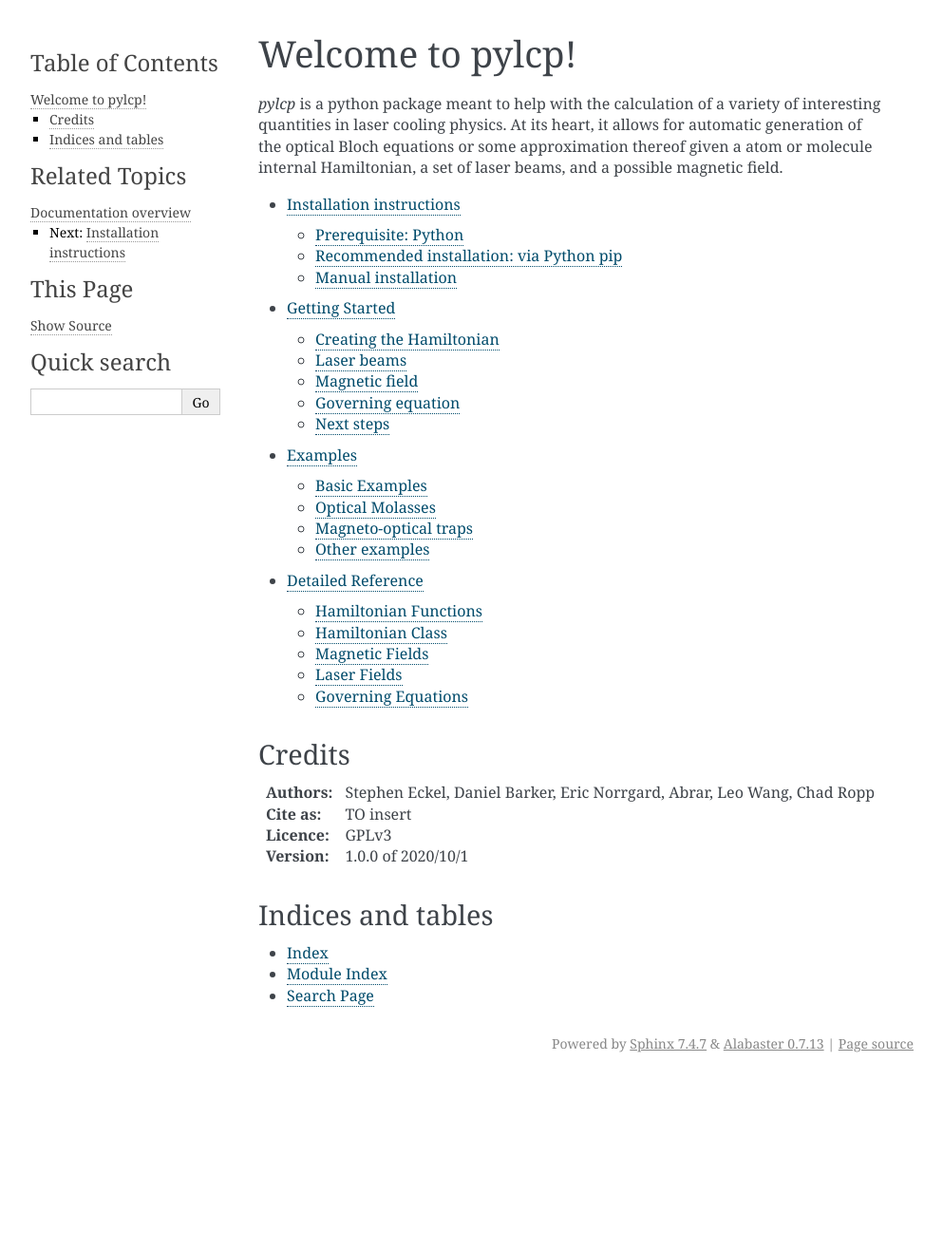
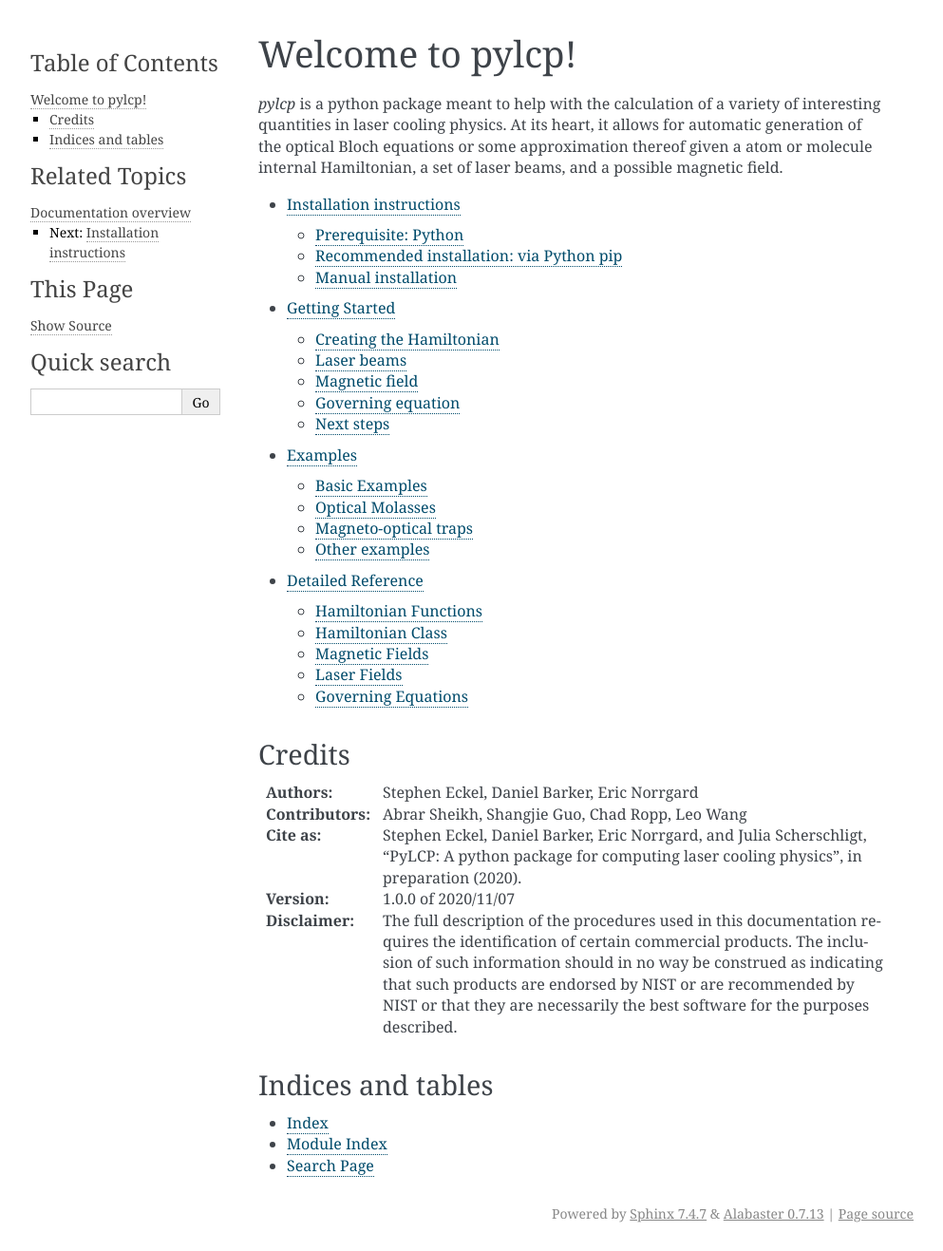
Before and after one commit to JQIamo/pylcp, a Sphinx documentation site: the page built from docs/index.rst, in a window 1280 px wide. Shown: the whole page at 95% size, without its empty margins (148-1141 px from the left). Built offline with Sphinx 7.4.7, drawn with Linux system fonts in a browser that asks for light colours; pages that are not in the unit, such as notebooks, are missing from menus; before the commit the page ends 1138 px from its top, so only the background shows below that.

Commit message:
Update index.rst
Update the license, version, citation, and added the NIST disclaimer

```diff
--- a/docs/index.rst
+++ b/docs/index.rst
@@ -26,18 +26,27 @@ Credits
 :Authors:
     Stephen Eckel,
     Daniel Barker,
-    Eric Norrgard,
-    Abrar,
-    Leo Wang,
-    Chad Ropp
+    Eric Norrgard
+:Contributors:
+    Abrar Sheikh,
+    Shangjie Guo,
+    Chad Ropp,
+    Leo Wang
+
 
 :Cite as:
-    TO insert
+    Stephen Eckel, Daniel Barker, Eric Norrgard, and Julia Scherschligt,
+    "PyLCP: A python package for computing laser cooling physics",
+    in preparation (2020).
 
-:Licence: GPLv3
+:Version: 1.0.0 of 2020/11/07
 
-:Version: 1.0.0 of 2020/10/1
-
+:Disclaimer:
+  The full description of the procedures used in this documentation requires
+  the identification of certain commercial products. The inclusion of such
+  information should in no way be construed as indicating that such products
+  are endorsed by NIST or are recommended by NIST or that they are necessarily
+  the best software for the purposes described.
 
 Indices and tables
 ------------------
```
